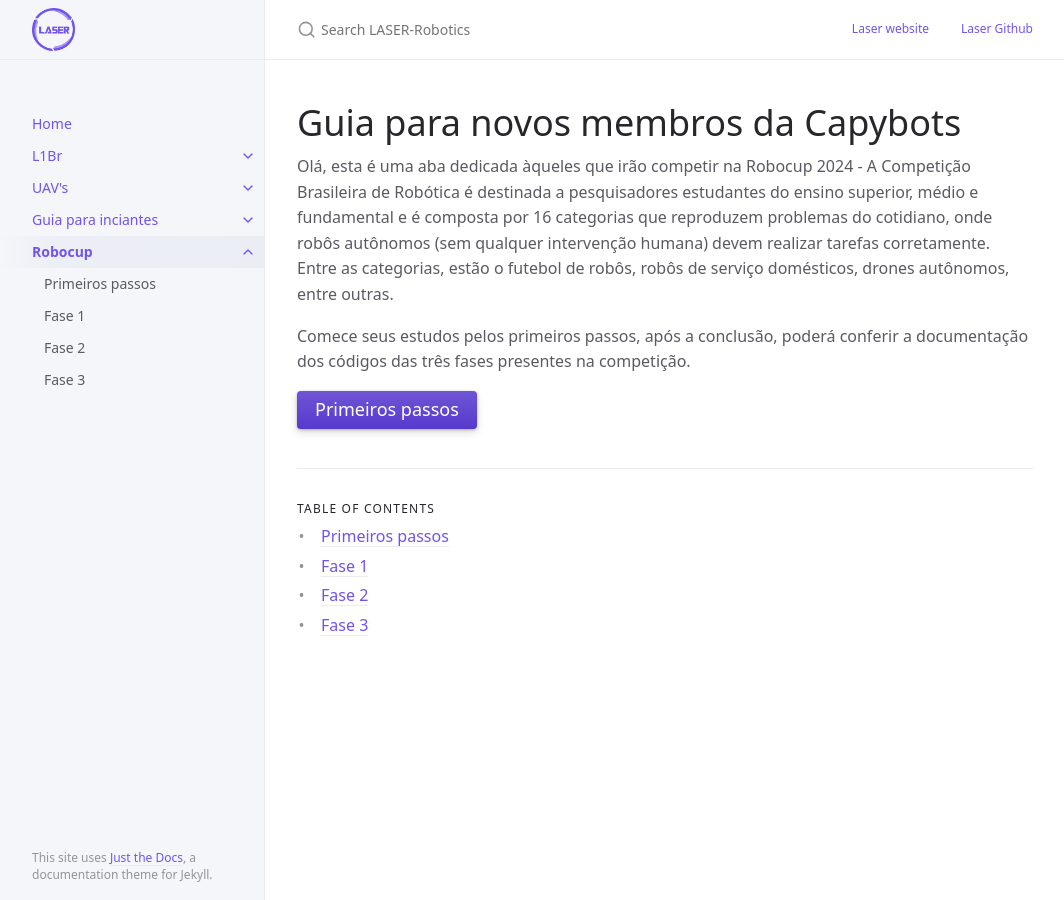
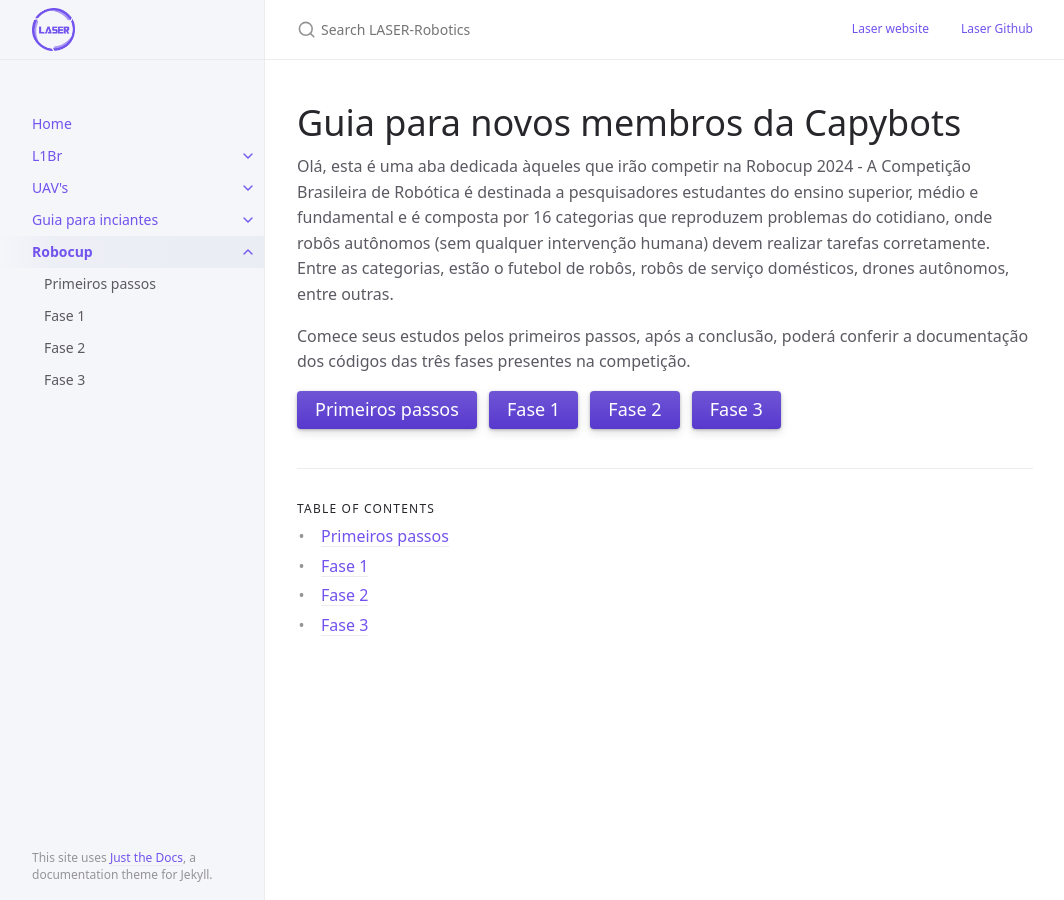
Before and after one commit to LASER-Robotics/LASER-Robotics.github.io, a Jekyll site: the page built from docs/Robocup/robocup.md, in a window 1280 px wide. Shown: the whole page, without its empty margins (107-1171 px from the left). Built offline with Jekyll 4.4.1, drawn with Linux system fonts in a browser that asks for light colours.

Commit message:
robocup homepage update

```diff
--- a/docs/Robocup/robocup.md
+++ b/docs/Robocup/robocup.md
@@ -12,4 +12,4 @@ Olá, esta é uma aba dedicada àqueles que irão competir na Robocup 2024 - A C
 
 Comece seus estudos pelos primeiros passos, após a conclusão, poderá conferir a documentação dos códigos das três fases presentes na competição.
 
-[Primeiros passos](https://laser-robotics.github.io/robocup/primeiros-passos){: .btn .btn-primary .fs-5 .mb-4 .mb-md-0 .mr-2 }
+[Primeiros passos](https://laser-robotics.github.io/robocup/primeiros-passos){: .btn .btn-primary .fs-5 .mb-4 .mb-md-0 .mr-2 } [Fase 1](https://laser-robotics.github.io/robocup/fase-1){: .btn .btn-primary .fs-5 .mb-4 .mb-md-0 .mr-2 } [Fase 2](https://laser-robotics.github.io/robocup/fase-2){: .btn .btn-primary .fs-5 .mb-4 .mb-md-0 .mr-2 } [Fase 3](https://laser-robotics.github.io/robocup/fase-3){: .btn .btn-primary .fs-5 .mb-4 .mb-md-0 .mr-2 }
```
